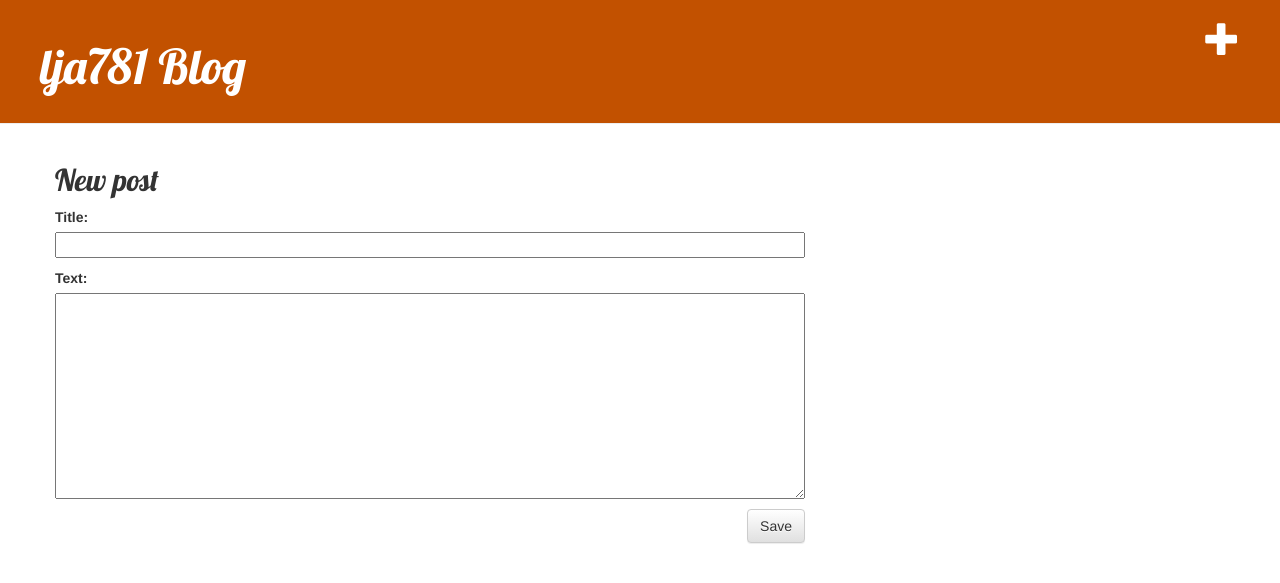
After one commit to lja781/webapp, a Django app: page /post/new/ in a window 1280 px wide. The commit adds this page. Shown: the top 583 px of the page. Run offline with Django 3.2, Linux system fonts and the light colour scheme; some libraries are stand-ins or nearby versions.

Commit message:
core of web app complete

```diff
--- /dev/null
+++ b/blog/forms.py
@@ -0,0 +1,8 @@
+from django import forms
+from .models import Post
+
+class PostForm(forms.ModelForm):
+
+    class Meta:
+        model = Post
+        fields = ('title', 'text',)
--- a/blog/static/css/blog.css
+++ b/blog/static/css/blog.css
@@ -20,6 +20,7 @@ h1, h2, h3, h4 {
 
 .date {
     color: #828282;
+    float: right;
 }
 
 .save {
@@ -37,6 +38,10 @@ h1, h2, h3, h4 {
     margin-right: 20px;
 }
 
+.btn, .btn-default {
+    float: right;
+}
+
 .post {
     margin-bottom:70px;
 }
--- a/blog/templates/blog/base.html
+++ b/blog/templates/blog/base.html
@@ -9,6 +9,7 @@
 </head>
 <body>
     <div class="page-header">
+        <a href="{% url 'post_new' %}" class="top-menu"><span class="glyphicon glyphicon-plus"></span></a>
         <h1><a href="/">lja781 Blog</a></h1>
     </div>
     <div class="content container">
--- a/blog/templates/blog/post_detail.html
+++ b/blog/templates/blog/post_detail.html
@@ -7,6 +7,8 @@
                 {{ post.published_date }}
             </div>
         {% endif %}
+        <br>
+        <a class="btn btn-default" href="{% url 'post_edit' pk=post.pk %}"><span class="glyphicon glyphicon-pencil"></span></a>
         <h2>{{ post.title }}</h2>
         <p>{{ post.text|linebreaksbr }}</p>
     </div>
--- /dev/null
+++ b/blog/templates/blog/post_edit.html
@@ -0,0 +1,9 @@
+{% extends 'blog/base.html' %}
+
+{% block content %}
+    <h2>New post</h2>
+    <form method="POST" class="post-form">{% csrf_token %}
+        {{ form.as_p }}
+        <button type="submit" class="save btn btn-default">Save</button>
+    </form>
+{% endblock %}
--- a/blog/urls.py
+++ b/blog/urls.py
@@ -4,4 +4,6 @@ from . import views
 urlpatterns = [
     path('', views.post_list, name='post_list'),
     path('post/<int:pk>/', views.post_detail, name='post_detail'),
+    path('post/new/', views.post_new, name='post_new'),
+    path('post/<int:pk>/edit/', views.post_edit, name='post_edit'),
 ]
--- a/blog/views.py
+++ b/blog/views.py
@@ -1,6 +1,7 @@
-from django.shortcuts import render, get_object_or_404
+from django.shortcuts import render, get_object_or_404, redirect
 from django.utils import timezone
 from .models import Post
+from .forms import PostForm
 
 def post_list(request):
     posts = Post.objects.filter(published_date__lte=timezone.now()).order_by('published_date')
@@ -9,3 +10,30 @@ def post_list(request):
 def post_detail(request, pk):
     post = get_object_or_404(Post, pk=pk)
     return render(request, 'blog/post_detail.html', {'post':post})
+
+def post_new(request):
+    if request.method == "POST":
+        form = PostForm(request.POST)
+        if form.is_valid():
+            post = form.save(commit=False)
+            post.author = request.user
+            post.published_date = timezone.now()
+            post.save()
+            return redirect('post_detail', pk=post.pk)
+    else:
+        form = PostForm()
+    return render(request, 'blog/post_edit.html', {'form':form})
+
+def post_edit(request, pk):
+    post = get_object_or_404(Post, pk=pk)
+    if request.method == "POST":
+        form = PostForm(request.POST, instance=post)
+        if form.is_valid():
+            post = form.save(commit=False)
+            post.author = request.user
+            post.published_date = timezone.now()
+            post.save()
+            return redirect('post_detail', pk=post.pk)
+    else:
+        form = PostForm(instance=post)
+    return render(request, 'blog/post_edit.html', {'form':form})
```
